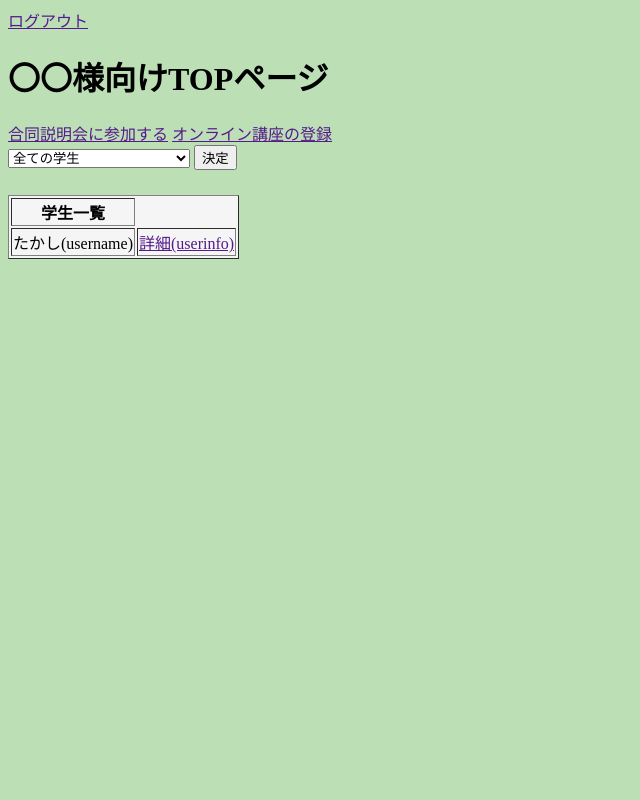
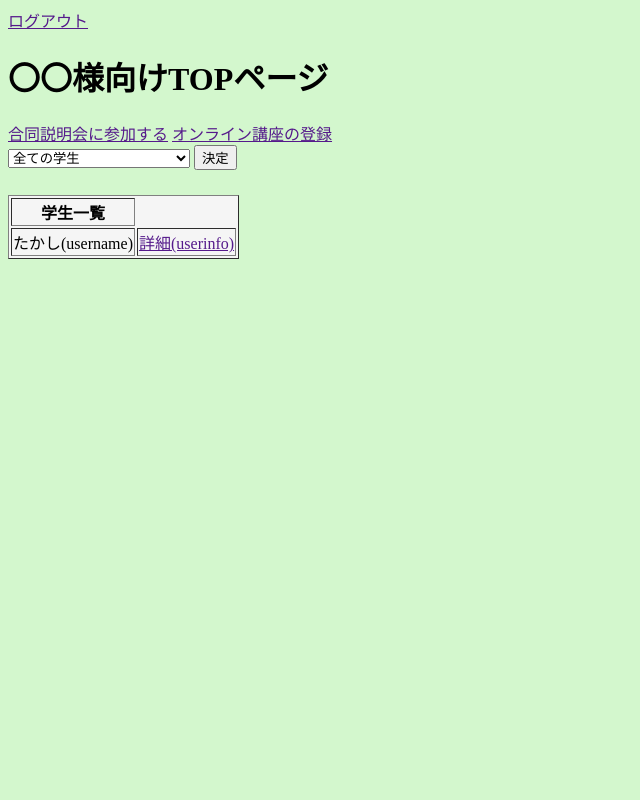
Before and after one commit to tanacchi/C-and-C-product, a Flask app: page /entertop in a window 1280 px wide. Shown: the whole page, without its empty margins (0-640 px from the left). Run offline with Flask 2, Linux system fonts and the light colour scheme.

Commit message:
Add color

```diff
--- a/c_and_c/templates/users/details.html
+++ b/c_and_c/templates/users/details.html
@@ -1,8 +1,11 @@
 <style>
+    body{
+            background-color: rgb(211, 247, 205);
+        }
+
     .count{
         padding-left: 60%;
     }
-
 
 </style>
 
--- a/c_and_c/templates/users/enter_top.html
+++ b/c_and_c/templates/users/enter_top.html
@@ -2,7 +2,7 @@
     <a href="" >ログアウト</a>
     <style>
         body{
-            background-color: rgb(188, 223, 182);
+            background-color: rgb(211, 247, 205);
         }
 
         table{
```
